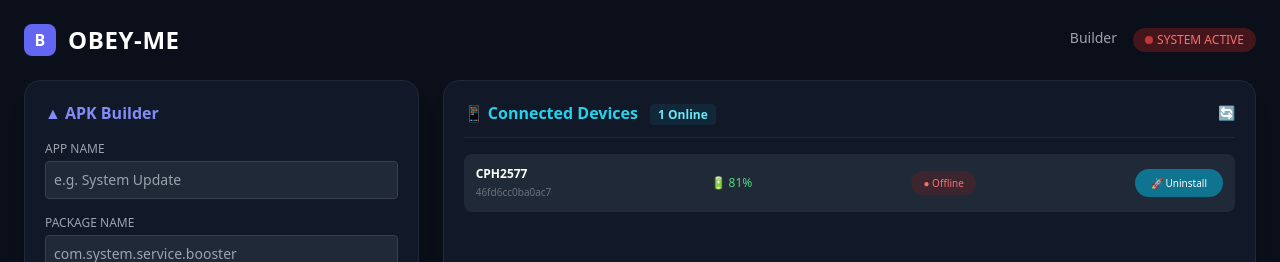
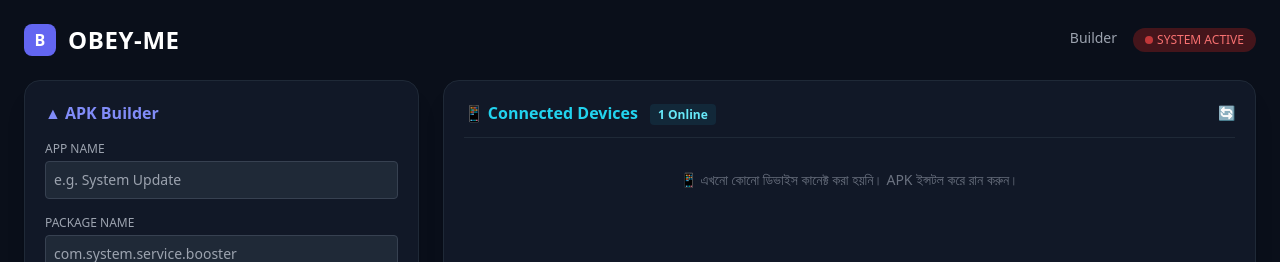
Before and after one commit to jahidul0p/MyMonitorApp-Dashboard, a Next.js app: page / in a window 1280 px wide. Shown: the top 262 px of the page. Built offline with nearby package versions, Linux system fonts and the light colour scheme; no server answers.

Commit message:
Update page.tsx

```diff
--- a/app/page.tsx
+++ b/app/page.tsx
@@ -65,17 +65,9 @@ export default function CommandCenter() {
             <span>📱 Connected Devices <span className="bg-cyan-900/30 text-cyan-300 px-2 py-0.5 rounded text-xs ml-2">1 Online</span></span>
             <span className="text-gray-500 text-sm">🔄</span>
           </h3>
-          <div className="flex items-center justify-between bg-[#1f2937] p-3 rounded-lg text-xs">
-            <div className="flex flex-col gap-0.5">
-              <span className="font-bold">CPH2577</span>
-              <span className="text-gray-500 text-[10px]">46fd6cc0ba0ac7</span>
-            </div>
-            <div className="text-center">
-              <span className="text-green-400">🔋 81%</span>
-            </div>
-            <div className="bg-red-900/30 px-3 py-1 rounded-full text-red-400 text-[10px]">● Offline</div>
-            <button className="bg-cyan-700 px-4 py-1.5 rounded-full text-[10px] hover:bg-cyan-600 transition">🚀 Uninstall</button>
-          </div>
+          <div className="text-center text-gray-500 text-sm py-4">
+  📱 এখনো কোনো ডিভাইস কানেক্ট করা হয়নি। APK ইন্সটল করে রান করুন।
+</div>
         </div>
       </div>
 
```
